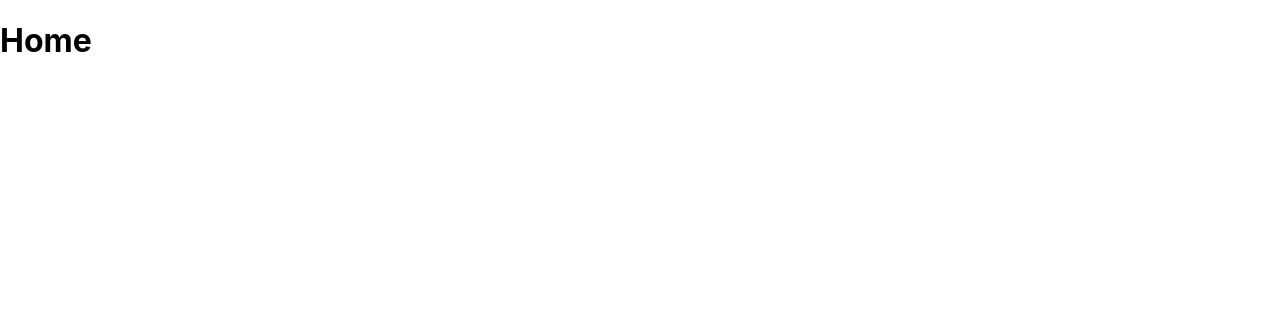
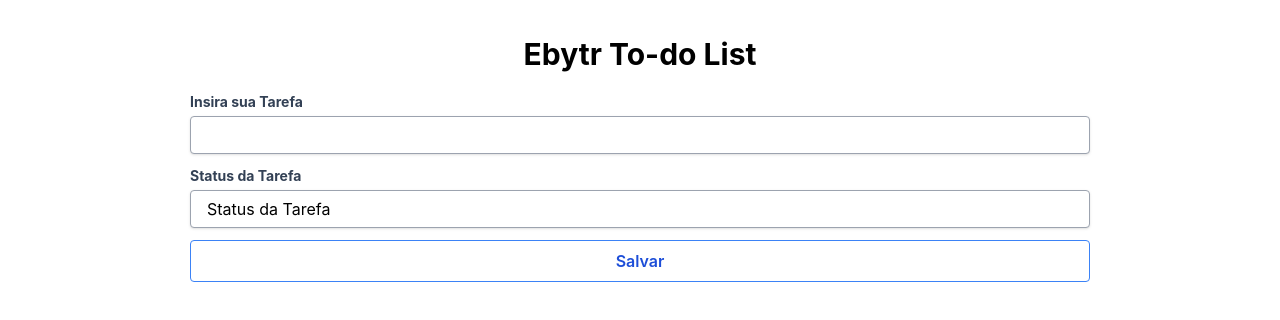
Before and after one commit to WalmirLucena/ebytr-task-list, a React (Create React App) app in the folder frontend/: page / in a window 1280 px wide. Shown: the top 320 px of the page. Built offline with nearby package versions, Linux system fonts and the light colour scheme.

Commit message:
feat: tailwind inputs on Home

```diff
--- a/frontend/package.json
+++ b/frontend/package.json
@@ -46,6 +46,7 @@
   "devDependencies": {
     "@typescript-eslint/eslint-plugin": "^5.25.0",
     "@typescript-eslint/parser": "^5.25.0",
+    "autoprefixer": "^10.4.7",
     "eslint": "^8.15.0",
     "eslint-config-airbnb": "^19.0.4",
     "eslint-config-prettier": "^8.5.0",
@@ -54,6 +55,8 @@
     "eslint-plugin-prettier": "^4.0.0",
     "eslint-plugin-react": "^7.30.0",
     "eslint-plugin-react-hooks": "^4.5.0",
-    "prettier": "^2.6.2"
+    "postcss": "^8.4.14",
+    "prettier": "^2.6.2",
+    "tailwindcss": "^3.0.24"
   }
 }
--- /dev/null
+++ b/frontend/postcss.config.js
@@ -0,0 +1,6 @@
+module.exports = {
+  plugins: {
+    tailwindcss: {},
+    autoprefixer: {},
+  },
+}
--- a/frontend/src/Pages/Home.tsx
+++ b/frontend/src/Pages/Home.tsx
@@ -2,7 +2,49 @@ import React from "react";
 
 class Home extends React.Component {
   render() {
-    return <h1>Home</h1>;
+    return (
+      <div className="m-5 flex flex-col justify-center">
+        <h1 className="text-3xl font-bold flex justify-center mt-4">
+          Ebytr To-do List
+        </h1>
+        <form className="m-5 flex flex-col justify-center">
+          <div className="flex justify-center mb-3">
+            <label className="w-9/12" htmlFor="content">
+              <span className="after:ml-0.5 after:text-red-500 block text-sm font-bold text-slate-700">
+                Insira sua Tarefa
+              </span>
+              <input
+                type="content"
+                name="content"
+                className="mt-1 px-3 py-2 block appearance-none w-full bg-white border border-gray-400 hover:border-gray-500 px-4 py-2 pr-8 rounded shadow leading-tight focus:outline-none focus:shadow-outline"
+              />
+            </label>
+          </div>
+          <div className="flex justify-center mb-3">
+            <label className="w-9/12" htmlFor="status">
+              <span className="after:ml-0.5 after:text-red-500 block text-sm font-bold text-slate-700">
+                Status da Tarefa
+              </span>
+              <select className="mt-1 px-3 py-2 block appearance-none w-full bg-white border border-gray-400 hover:border-gray-500 px-4 py-2 pr-8 rounded shadow leading-tight focus:outline-none focus:shadow-outline">
+                <option>Status da Tarefa</option>
+                <option value="A começar">A começar</option>
+                <option value="Em andamento">Em andamento</option>
+                <option value="Pendente">Pendente</option>
+                <option value="Finalizado">Finalizado</option>
+              </select>
+            </label>
+          </div>
+          <div className="flex justify-center mb-3">
+            <button
+              type="button"
+              className="w-9/12 bg-transparent hover:bg-blue-500 text-blue-700 font-semibold hover:text-white py-2 px-4 border border-blue-500 hover:border-transparent rounded"
+            >
+              Salvar
+            </button>
+          </div>
+        </form>
+      </div>
+    );
   }
 }
 
--- a/frontend/src/index.css
+++ b/frontend/src/index.css
@@ -1,3 +1,7 @@
+@tailwind base;
+@tailwind components;
+@tailwind utilities;
+
 body {
   margin: 0;
   font-family: -apple-system, BlinkMacSystemFont, 'Segoe UI', 'Roboto', 'Oxygen',
--- /dev/null
+++ b/frontend/tailwind.config.js
@@ -0,0 +1,7 @@
+module.exports = {
+  content: ["./src/**/*.{js,jsx,ts,tsx}"],
+  theme: {
+    extend: {},
+  },
+  plugins: [],
+};
```
Also changed, not shown: 1 other file (tests, documents, lock files or other folders).
